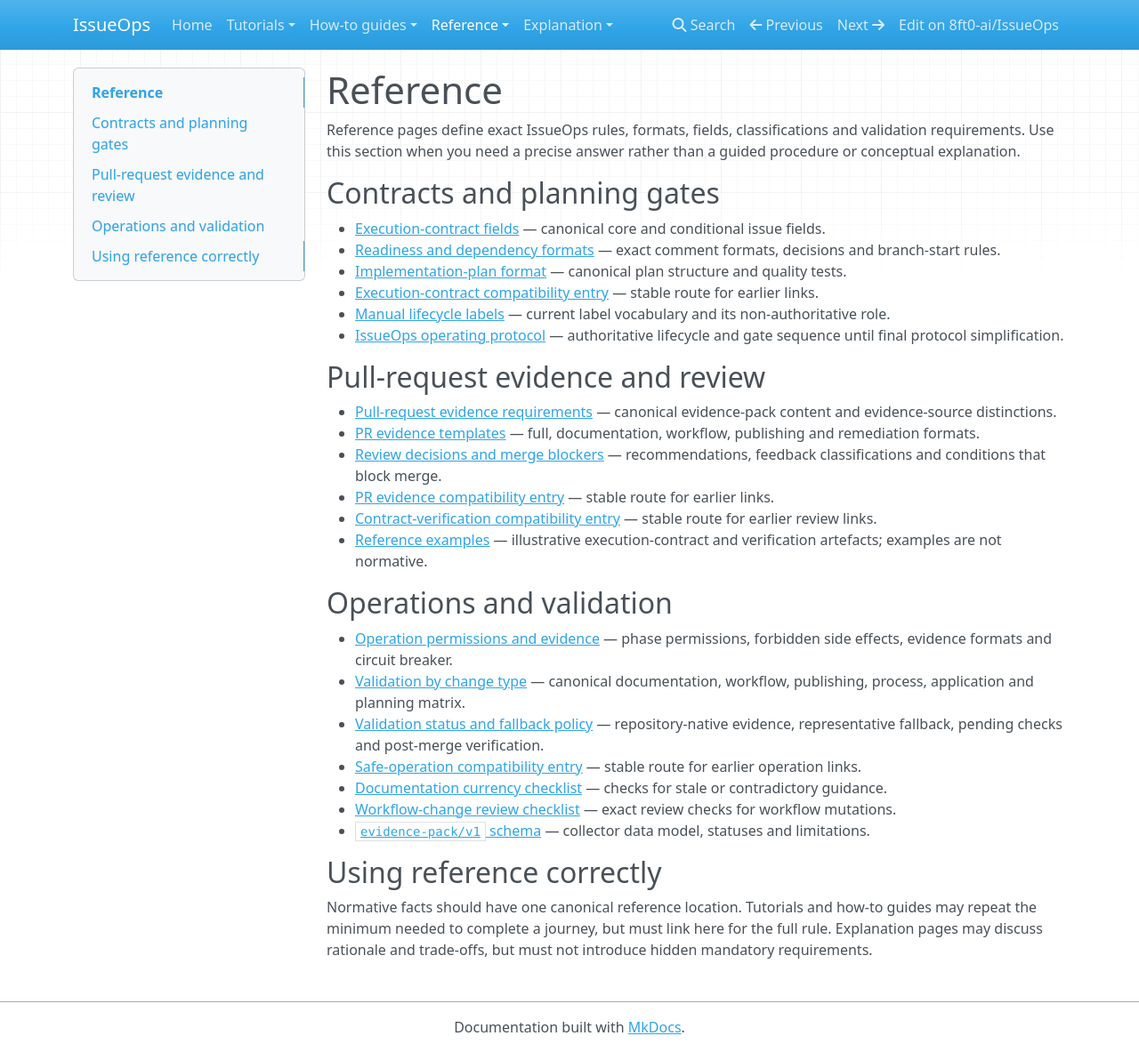
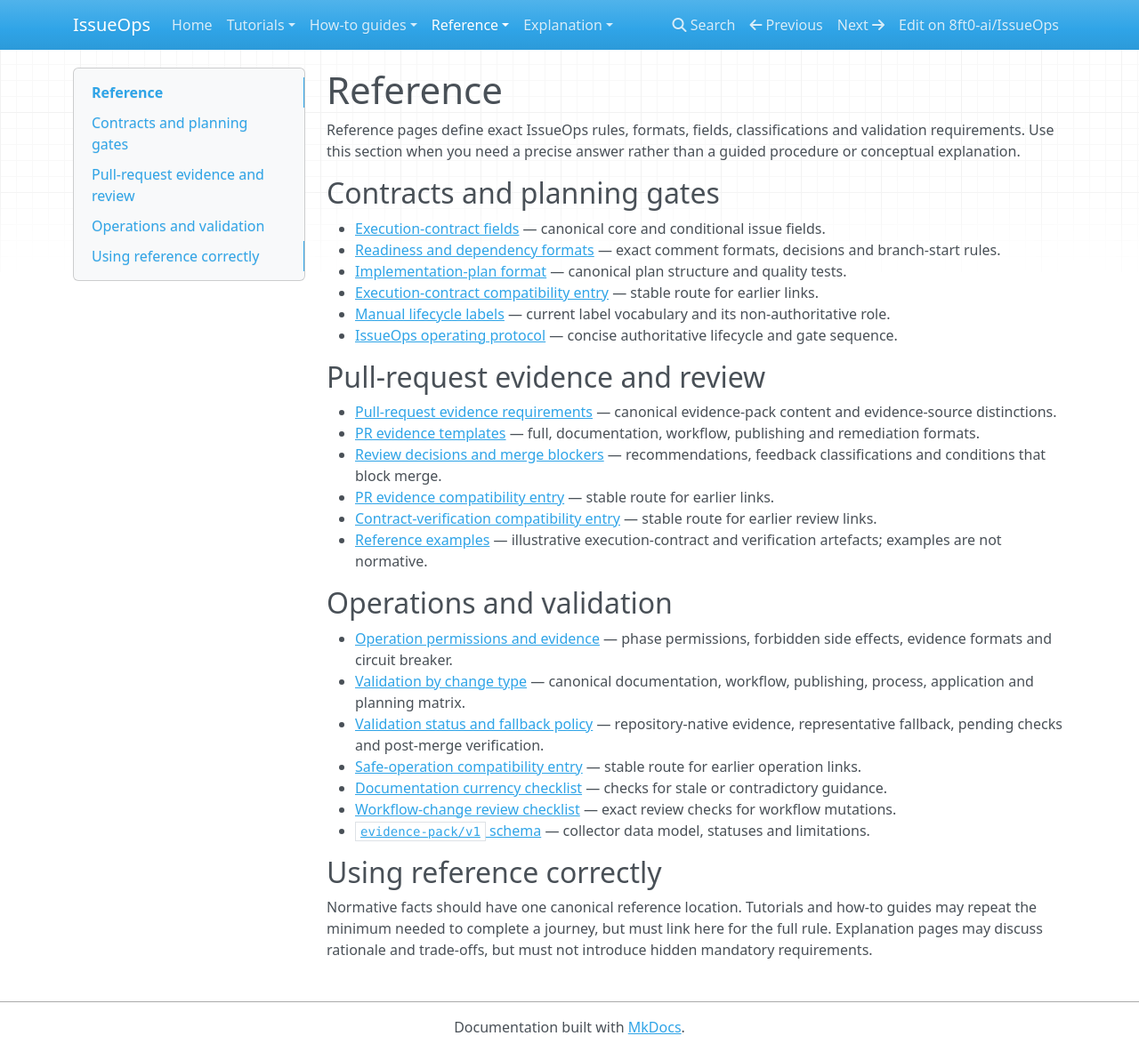
Before and after one commit to 8ft0-ai/IssueOps, an MkDocs documentation site: the page built from docs/reference/index.md, in a window 1280 px wide and 1183 px high. Shown: the whole window at 89% size. Built offline with MkDocs 1.6.1, drawn with Linux system fonts in a browser that asks for light colours; nearby versions of some CDN libraries.

Commit message:
Update reference protocol description

```diff
--- a/docs/reference/index.md
+++ b/docs/reference/index.md
@@ -9,7 +9,7 @@ Reference pages define exact IssueOps rules, formats, fields, classifications an
 - [Implementation-plan format](implementation-plan-format.md) — canonical plan structure and quality tests.
 - [Execution-contract compatibility entry](../execution-contracts.md) — stable route for earlier links.
 - [Manual lifecycle labels](../labels.md) — current label vocabulary and its non-authoritative role.
-- [IssueOps operating protocol](../issueops-protocol.md) — authoritative lifecycle and gate sequence until final protocol simplification.
+- [IssueOps operating protocol](../issueops-protocol.md) — concise authoritative lifecycle and gate sequence.
 
 ## Pull-request evidence and review
 
```
